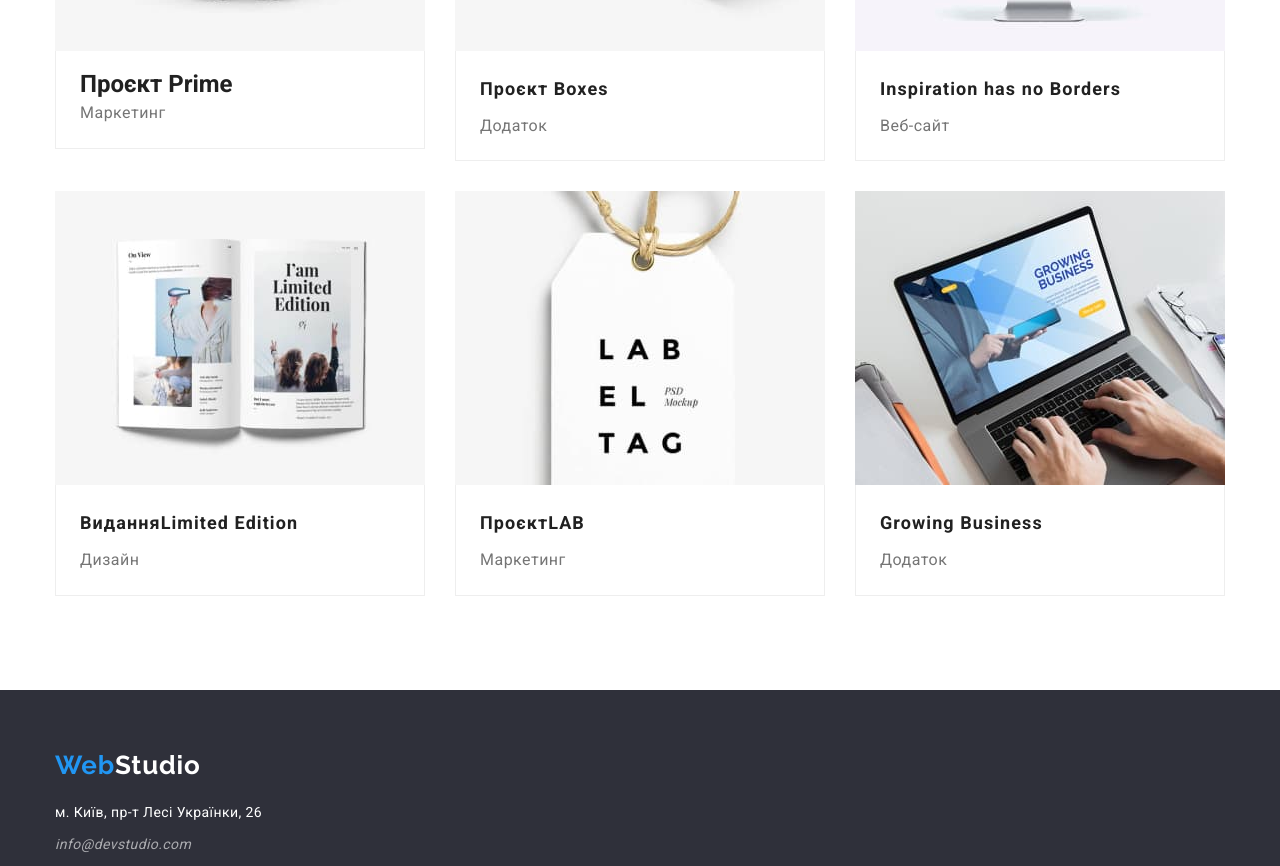
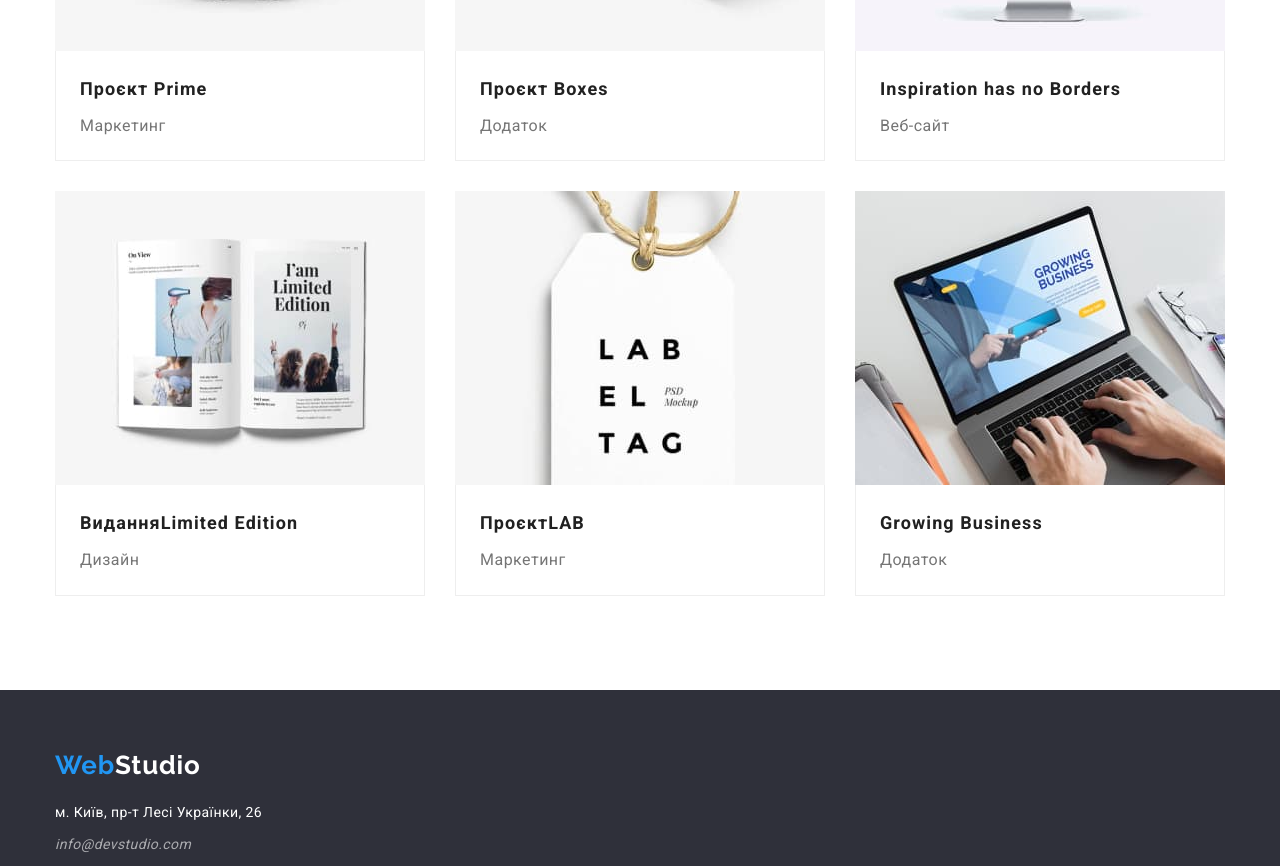
Before and after one commit to karyna2312/goit-markup-hw-03, a plain HTML site: page portfolio.html in a window 1280 px wide. Shown: the part 942-1808 px from the top of the page. Drawn offline with nearby package versions, Linux system fonts and the light colour scheme.

Commit message:
Update portfolio.html

```diff
--- a/portfolio.html
+++ b/portfolio.html
@@ -128,7 +128,9 @@
                   width="370"
                 />
                 <div class="portfolio-card">
-                  <h2 class="">Проєкт <span lang="en">Prime</span></h2>
+                  <h2 class="portfolio-title">
+                    Проєкт <span lang="en">Prime</span>
+                  </h2>
                   <p class="portfolio-desc">Маркетинг</p>
                 </div>
               </a>
```
